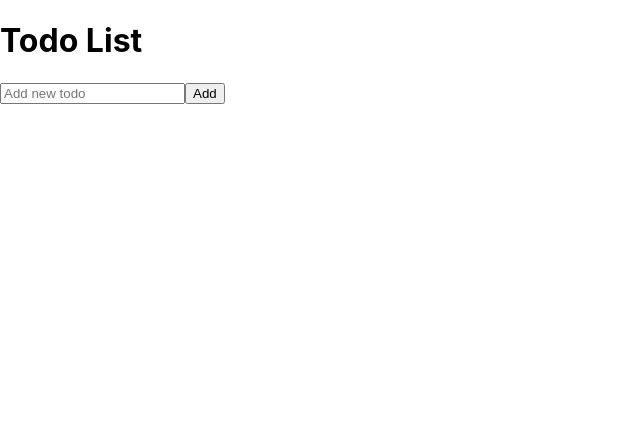
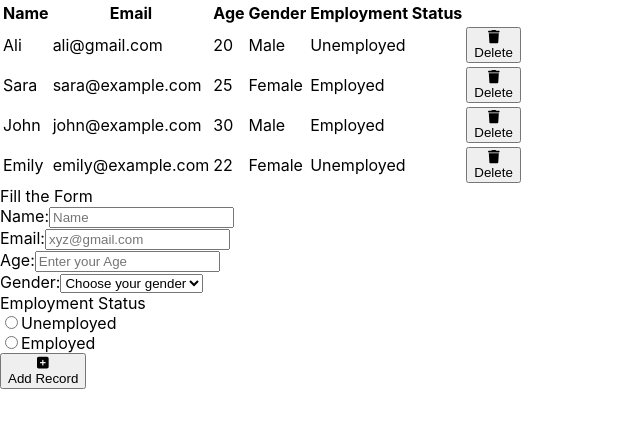
Before and after one commit to NoorZehra23/Training, a React (Create React App) app: page / in a window 1280 px wide. Shown: the top 428 px of the page, without its empty margins (0-640 px from the left). Built offline with nearby package versions, Linux system fonts and the light colour scheme.

Commit message:
Add to Table Using Form
Forms
Lifting State Up
UseStates  and UseEffect Hook

```diff
--- a/src/App.js
+++ b/src/App.js
@@ -1,59 +1,57 @@
-import React, { useState } from 'react';
-
-const TodoItem = ({ text }) =>
- <li>
-    {/* <span>{id} -</span> */}
-    <span>{text}</span>
-
- </li>;
-
-const TodoList = () => {
-  const [todos, setTodos] = useState([]);
-  const [newTodoText, setNewTodoText] = useState('');
-  const [nextId, setNextId] = useState(1);
+import React, { useState, useEffect } from 'react';
+import MyForm from './Components/MyForm';
+import { Table } from './Components/Table';
 
 
-  const handleChange = (event) => {
-    setNewTodoText(event.target.value);
+const App = () => {
+  const [rows, setRows] = useState([
+    {
+      name: "Ali",
+      age: 20,
+      email: "ali@gmail.com",
+      gender: "Male",
+      employment: "Unemployed"
+    },
+    {
+      name: "Sara",
+      age: 25,
+      email: "sara@example.com",
+      gender: "Female",
+      employment: "Employed"
+    },
+    {
+      name: "John",
+      age: 30,
+      email: "john@example.com",
+      gender: "Male",
+      employment: "Employed"
+    },
+    {
+      name: "Emily",
+      age: 22,
+      email: "emily@example.com",
+      gender: "Female",
+      employment: "Unemployed"
+    },
+  ]);
+
+  const handleDeleteRow = (targetIndex) => {
+    setRows(rows.filter((_, index) => index !== targetIndex));
   };
 
-  const handleSubmit = (event) => {
-    event.preventDefault();
-    const newTodo = {
-      id: nextId,
-      text: newTodoText
-    };
-    setTodos((prevTodos) => [...prevTodos, newTodo]);
-    setNewTodoText('');
-    setNextId(nextId + 1);
+
+  useEffect(() => {
+  }, [rows]);
+
+  const handleSubmit = (newRow) => {
+    setRows([...rows, newRow]);
 
   };
 
   return (
     <div>
-      <h1>Todo List</h1>
-      <form onSubmit={handleSubmit}>
-        <input
-          type="text"
-          value={newTodoText}
-          onChange={handleChange}
-          placeholder="Add new todo"
-        />
-        <button>Add</button>
-      </form>
-      <ul>
-        {todos.map((todo) => (
-          <TodoItem key={todo.id}   text={todo.text} />
-        ))}
-      </ul>
-    </div>
-  );
-};
-
-const App = () => {
-  return (
-    <div>
-      <TodoList />
+  <Table rows={rows} deleteRow={handleDeleteRow}/>
+  <MyForm onSubmit={handleSubmit}/>
     </div>
   );
 };
--- /dev/null
+++ b/src/Components/MyForm.jsx
@@ -0,0 +1,147 @@
+import React, { useState } from 'react';
+import { faSquarePlus} from "@fortawesome/free-solid-svg-icons";
+import { FontAwesomeIcon } from "@fortawesome/react-fontawesome";
+
+const MyForm = ({onSubmit}) => {
+  const [userName, setUserName] = useState('');
+  const [userAge,setAge]= useState('');
+  const [userEmail,setEmail]= useState('');
+  const [userGender,setGender]= useState('');
+  const [employmentStatus,setEmploymentStauts]= useState('');
+
+
+  const validateEmail = (email) => {
+    const regex = /^[^\s@]+@[^\s@]+\.[^\s@]+$/;
+    return regex.test(email);
+  };
+
+  const validateAge = (age) => {
+    const numericAge = parseInt(age);
+    return !isNaN(numericAge) && numericAge >= 18 && numericAge<=110;
+  };
+
+  const handleSubmit = () => {
+    const isValidEmail = validateEmail(userEmail);
+    const isValidAge = validateAge(userAge);
+
+    if (isValidEmail && isValidAge  && userGender!=='' && employmentStatus!=='' ) {
+      let formstate= {name:userName, age:userAge,email:userEmail, gender:userGender,employment:employmentStatus}
+         onSubmit(formstate);
+         setUserName("");
+         setEmail("");
+         setAge("");
+         setGender("");
+         setEmploymentStauts("");
+         document.getElementById("myForm").reset();
+    } else if (!isValidEmail)
+  {
+    alert('Invalid Email. Enter a valid email.')
+
+    }
+    else if (!isValidAge)
+  {
+
+    alert('Invalid Age. Enter a number Between 1-110')
+    }
+    else {
+    alert('Fill the form to continue.')
+    }
+
+  };
+
+
+
+
+
+  return (
+    <>
+    <div className="grid grid-flow-row auto-rows-max gap-4 p-4">
+    <form id="myForm">
+    <span className="text-black-600 font-bold">Fill the Form</span>
+
+  <div className="flex-1">
+            <label className="text-sm mr-1 font-bold text-black-700">Name:</label>
+            <input
+              id="name"
+              type="text"
+              name="name"
+              label="name"
+              onChange={(e) => setUserName(e.target.value)}
+              className="border-b text-sm w-2/4 focus:outline-none focus:border-blue-400"
+              placeholder="Name"
+            />
+          </div>
+          <div className="flex-1">
+            <label className="text-sm mr-1 font-bold text-black-700">Email:</label>
+            <input
+              id="email"
+              type="text"
+              name="email"
+              label="email"
+              onChange={(e) => setEmail(e.target.value)}
+              className="border-b text-sm w-2/4 focus:outline-none focus:border-blue-400"
+              placeholder="xyz@gmail.com"
+            />
+          </div>
+
+          <div className="flex-1">
+            <label className="text-sm mr-1 font-bold text-black-700">Age:</label>
+            <input
+              id="age"
+              type="number"
+              name="age"
+              label="age"
+              onChange={(e) => setAge(e.target.value)}
+              className="border-b text-sm w-2/4 focus:outline-none focus:border-blue-400"
+              placeholder="Enter your Age"
+            />
+          </div>
+
+          <div className='flex-1'>
+                      <label className='text-sm font-bold mr-1  text-black-700 ' htmlFor="dropdown">Gender:</label>
+                      <select value={userGender} onChange={(e) => setGender(e.target.value)}>
+                      <option value="null">Choose your gender</option>
+                        <option value="Female">Female</option>
+                        <option value="Male">Male</option>
+                      </select>
+        </div>
+
+        <div className=" flex-1 p-1 mb-2">
+        <span className="text-black-600 font-bold text-sm">Employment Status</span>
+              <div className="flex flex-col px-2 py-1">
+              <div className="flex flex-col">
+                <label className="inline-flex items-center">
+                  <input type="radio" className="form-radio bg-black-900 " name="options" value="Unemployed" onChange={(e) => setEmploymentStauts(e.target.value)}/>
+                  <span className="ml-2 text-black-700 font-bold text-sm">Unemployed</span>
+                </label>
+              </div>
+              <div className="flex flex-col">
+                <label className="inline-flex items-center">
+                  <input type="radio" className="form-radio bg-black-900 " name="options" value="Employed" onChange={ (e) => setEmploymentStauts(e.target.value)} />
+                  <span className="ml-2 text-black-700 font-bold text-sm">Employed</span>
+                </label>
+              </div>
+            </div>
+        </div>
+</form>
+        <div className="flex-1 justify-center items-center p-2">
+                        <button
+                        onClick={handleSubmit}
+                          className="bg-blue-600 hover:bg-blue-900 border-blue-600 text-gray-100 px-3 py-2 rounded-lg shadow-lg text-sm flex gap-2 items-center">
+                        <div>
+                            <FontAwesomeIcon icon={faSquarePlus} />
+                        </div>
+                        <span>Add Record</span>
+                        </button>
+                </div>
+
+</div>
+
+
+
+      </>
+      );
+};
+
+
+export default MyForm;
--- /dev/null
+++ b/src/Components/Table.jsx
@@ -0,0 +1,50 @@
+import React from "react";
+
+import { faTrash} from "@fortawesome/free-solid-svg-icons";
+import { FontAwesomeIcon } from "@fortawesome/react-fontawesome";
+
+export const Table = ({ rows, deleteRow}) => {
+  return (
+    <div className="table-wrapper">
+      <table className="min-w-full divide-y divide-gray-200">
+        <thead className="bg-gray-300">
+          <tr>
+            <th className="px-6 py-3 text-left text-xs font-medium text-gray-500 uppercase tracking-wider">Name</th>
+            <th className="px-6 py-3 text-left text-xs font-medium text-gray-500 uppercase tracking-wider">Email</th>
+            <th  className="px-6 py-3 text-left text-xs font-medium text-gray-500 uppercase tracking-wider">Age</th>
+            <th className="px-6 py-3 text-left text-xs font-medium text-gray-500 uppercase tracking-wider">Gender</th>
+            <th className="px-6 py-3 text-left text-xs font-medium text-gray-500 uppercase tracking-wider">Employment Status</th>
+            <th className="px-6 py-3 text-left text-xs font-medium text-gray-500 uppercase tracking-wider"></th>
+          </tr>
+        </thead>
+
+        <tbody className="bg-white divide-y divide-gray-200">
+          {rows.map((row, index) => {
+
+            return (
+              <tr key={index}>
+                <td className="px-6 py-3">{row.name}</td>
+                <td className="px-6 py-3">{row.email}</td>
+                <td className="px-6 py-3"> {row.age}</td>
+                <td className="px-6 py-3"> {row.gender}</td>
+                <td className="px-6 py-3"> {row.employment}</td>
+                <td className="px-6 py-3">
+                <div className="flex space-x-4">
+                  <button
+                  onClick={() => deleteRow(index)}
+                          className="bg-blue-600 hover:bg-blue-900 border-blue-600 text-gray-100 px-3 py-2 rounded-lg shadow-lg text-sm flex gap-2 items-center">
+                        <div>
+                            <FontAwesomeIcon icon={faTrash} />
+                        </div>
+                        <span>Delete</span>
+                        </button>
+                        </div>
+                </td>
+              </tr>
+            );
+          })}
+        </tbody>
+      </table>
+    </div>
+  );
+};
```
